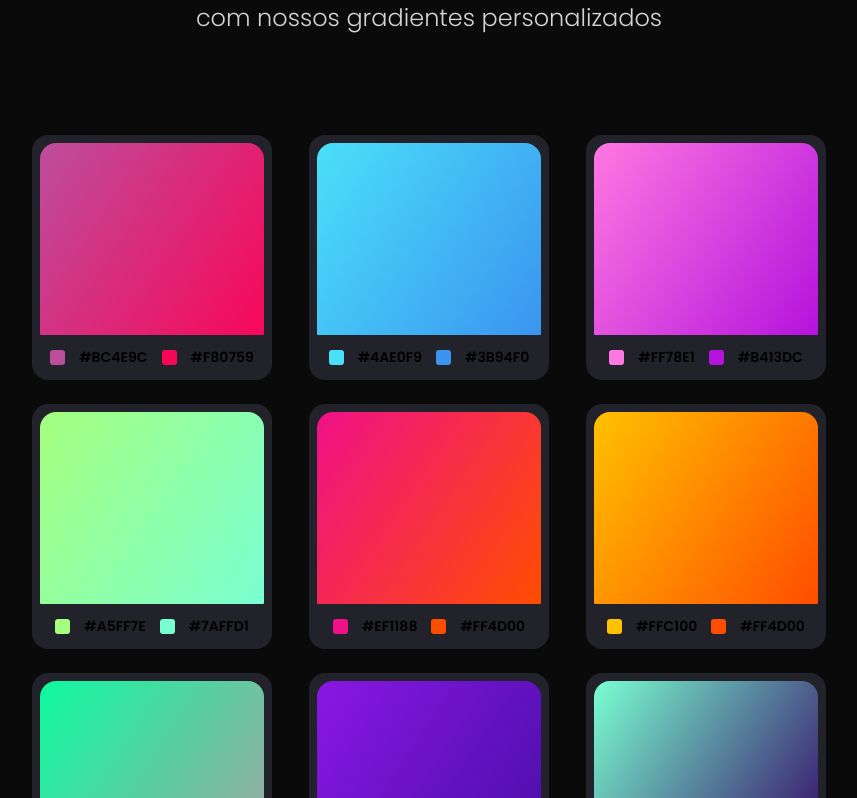
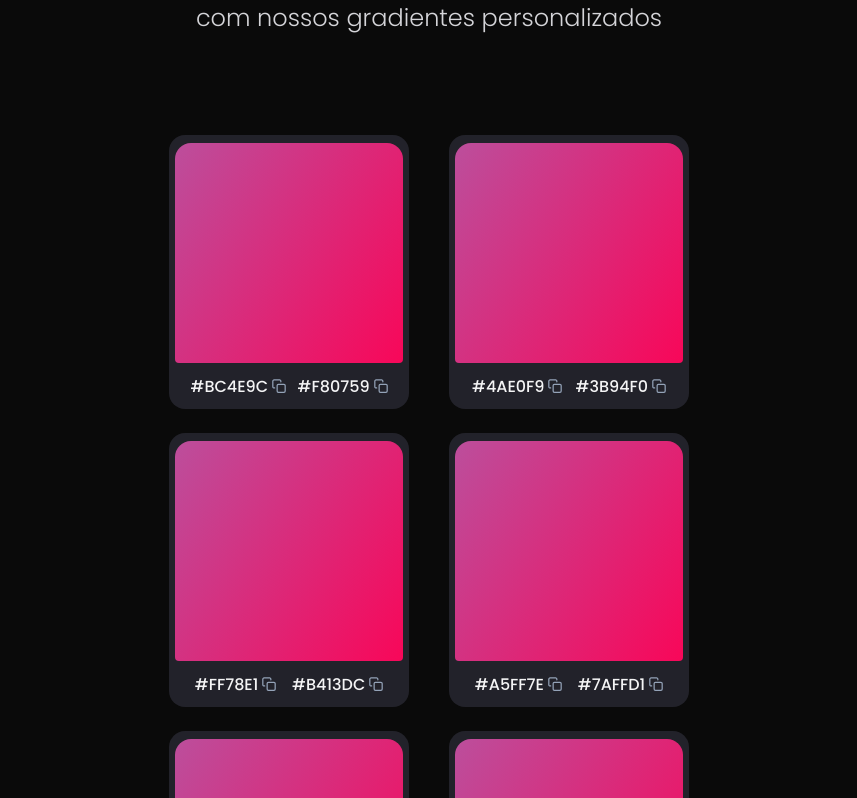
Before and after one commit to Leosousa-dev/gradienthub, a Next.js app: page / in a window 1280 px wide. Shown: the part 782-1580 px from the top of the page, without its empty margins (211-1068 px from the left). Built offline with nearby package versions, Linux system fonts and the light colour scheme.

Commit message:
update cardgradient

```diff
--- a/src/app/globals.css
+++ b/src/app/globals.css
@@ -21,7 +21,7 @@ p{
   font-weight: 300;
 }
 span{
-  color: #D4D4D8;
+  color: #F4F4F5;
 }
 body{
   background-color: var(--background-color);
@@ -34,3 +34,8 @@ body{
     font-size: 20px;
   }
 }
+@media (max-width: 768px){
+  section{
+    padding: 0px 10px;
+  }
+}
--- a/src/components/cardGradient/card.module.css
+++ b/src/components/cardGradient/card.module.css
@@ -1,34 +1,26 @@
 .card{
     width: 240px;
-    height: 245px;
+    height: 274px;
     display: flex;
     flex-direction: column;
     align-items: center;
     background-color: #22222A;
-    padding: 8px 8px 0px 8px;
     border-radius: 16px;
+    padding-top: 3.2%;
 }
-.preview{
+.gradient{
+    width: 95%;
+    height: 100%;
+    border-radius: 16px 16px 4px 4px;
+}
+.copyarea{
     width: 100%;
-    height: 100%;
-    border-radius: 16px 16px 1px 1px;
-    background-color: #2E2E37;
+    display: flex;
+    justify-content: space-evenly;
+    padding: 6px 10px;
 }
-.copy{
+.box{
     display: flex;
-    width: 100%;
-    justify-content: center;
+    gap: 4px;
+    align-items: center;
 }
-.colors{
-    display: flex;
-    gap: 14px;
-    align-items: center;
-    padding: 12px 0px;
-    font-size: 14px;
-}
-.smallPreview{
-    width: 15px;
-    height: 15px;
-    border-radius: 3px;
-    background-color: #2F2F3E;
-}
--- a/src/components/cardGradient/card.tsx
+++ b/src/components/cardGradient/card.tsx
@@ -1,4 +1,6 @@
 import styles from './card.module.css'
+import copyicon from '@/assets/copyicon.svg'
+import Image from 'next/image'
 
 type Cardprops ={
     colors: string[]
@@ -8,19 +10,17 @@ type Cardprops ={
 const Card = ({colors}:Cardprops)=>{
     return(
         <div className={styles.card}>
-            <div className={styles.preview} style={{background:`linear-gradient(123.5deg, ${colors[0]} 0%, ${colors[1]} 100%)`}}/>
-            <div className={styles.copy}>
-                <div className={styles.colors}>
-                    <div className={styles.smallPreview} style={{background:`${colors[0]}`}}/>
-                    <h4 className={styles.hexcopy}>
-                        {colors[0]}
-                    </h4>
-                    <div className={styles.smallPreview} style={{background:`${colors[1]}`}}/>
-                    <h4 className={styles.hexcopy}>
-                        {colors[1]}
-                    </h4>
+           <div className={styles.gradient} style={{background: `linear-gradient(123.5deg, #BC4E9C 0%, #F80759 100%)`}}/>
+           <div className={styles.copyarea}>
+                <div className={styles.box}>
+                    <span>{colors[0]}</span>
+                    <Image src={copyicon} alt="copyicon" style={{width: '14px'}}/>
                 </div>
-            </div>
+                <div className={styles.box}>
+                    <span>{colors[1]}</span>
+                    <Image src={copyicon} alt="copyicon" style={{width: '14px'}}/>
+                </div>
+           </div>
         </div>
     )
 }
--- a/src/components/hero/hero.module.css
+++ b/src/components/hero/hero.module.css
@@ -21,8 +21,3 @@
     width: 150px;
     text-decoration: underline;
 }
-@media (max-width: 768px) {
-    .hero{
-        padding: 0px 10px;
-    }
-  }
--- a/src/components/sectionGradients/gradientSection.module.css
+++ b/src/components/sectionGradients/gradientSection.module.css
@@ -2,6 +2,9 @@
 .section{
     margin-top: 165px;
     margin-bottom: 32px;
+    display: flex;
+    flex-direction: column;
+    align-items: center;
 }
 .container{
     display: flex;
@@ -16,7 +19,7 @@
 }
 .listCards{
     margin-top: 100px;
-    width: 100%;
+    max-width: 520px;
     display: flex;
     flex-wrap: wrap;
     justify-content: space-between;
--- a/src/components/sectionGradients/gradients.tsx
+++ b/src/components/sectionGradients/gradients.tsx
@@ -1,7 +1,6 @@
 import Card from "../cardGradient/card";
 import styles from './gradientSection.module.css'
 import {gradients} from '@/data/data.json'
-
 
 export default function GradientSection(){
     return(
```
Also changed, not shown: src/assets/copyicon.svg (added).
